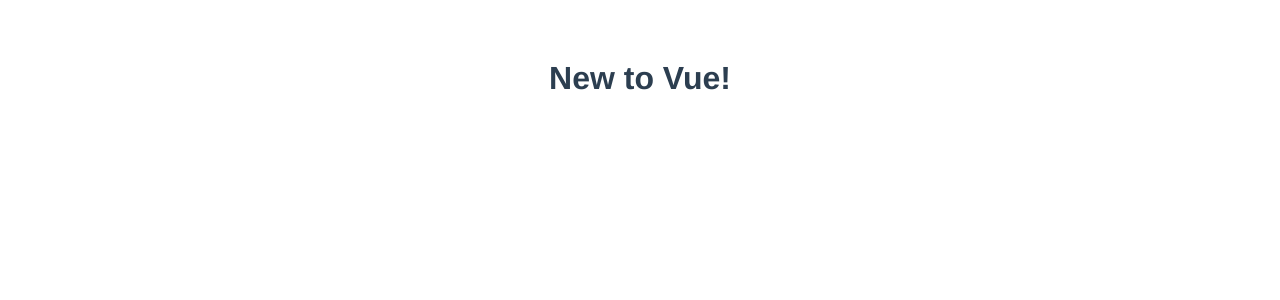
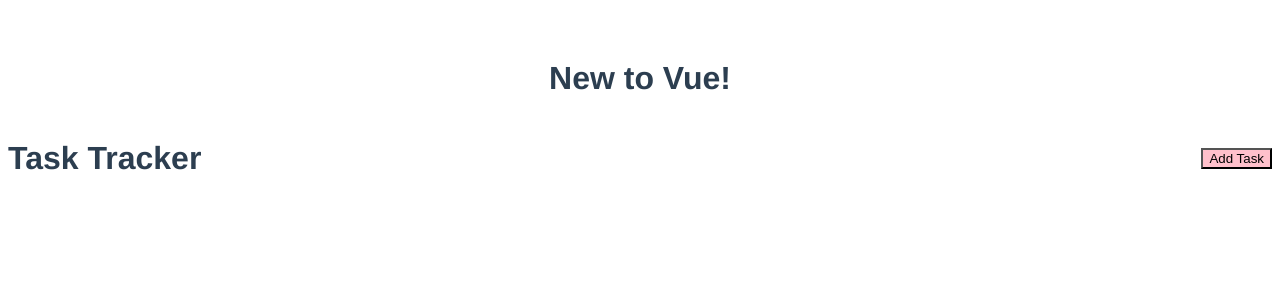
Before and after one commit to BrownMY/Bubble-Vue, a Vue app in the folder bubble-vue/: page / in a window 1280 px wide. Shown: the top 300 px of the page. Built offline with nearby package versions, Linux system fonts and the light colour scheme.

Commit message:
Header, Button components add

```diff
--- a/bubble-vue/src/App.vue
+++ b/bubble-vue/src/App.vue
@@ -1,13 +1,20 @@
 <template>
-  <h1>New to Vue!</h1>
+  <div class='container'>
+   <h1>New to Vue!</h1>
+   <Header title="Task Tracker"/>
+  </div>
+
 </template>
 
 <script>
 
+import Header from './components/Header'
 
 export default {
   name: 'App',
-  components: {}
+  components: {
+    Header
+  }
 }
 </script>
 
```
